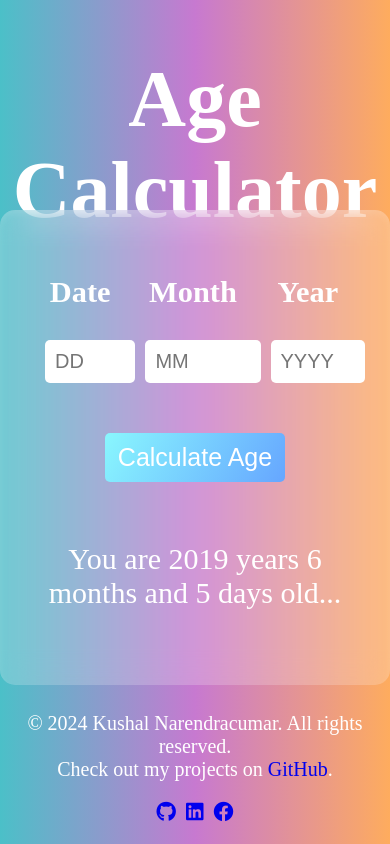
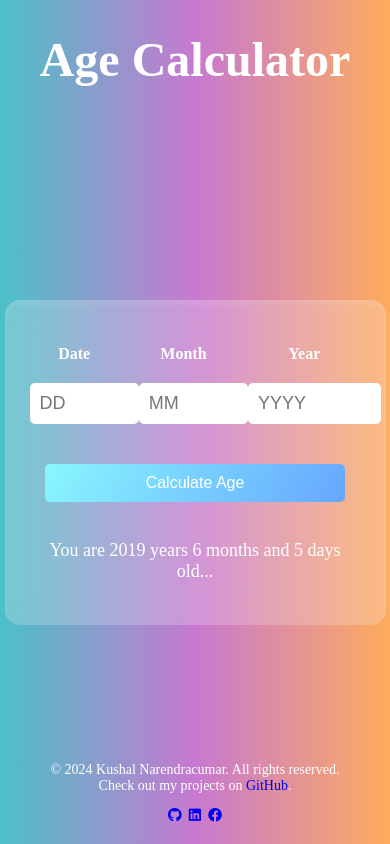
Before and after one commit to Kushal-Narendracumar7/My-Age-Calculator, a plain HTML site: page index.html in a window 390 px wide. Both pictures are taken after typing "5", "5", "5" into the empty fields and a click on the button "Calculate Age". Drawn offline with Linux system fonts and the light colour scheme.

Commit message:
Add responsiveness design to CSS

```diff
--- a/script.js
+++ b/script.js
@@ -1,3 +1,17 @@
+let getDaysInMonth = (month, year) => {
+    if (month == 2) {
+        if ((year % 4 == 0 && year % 100 != 0) || (year % 400 == 0)) {
+            return 29;
+        } else {
+            return 28;
+        }
+    } else if (month == 4 || month == 6 || month == 9 || month == 11) {
+        return 30;
+    } else {
+        return 31;
+    }
+}
+
 let calculate_age = () => {
     let today = new Date();
 
@@ -13,36 +27,23 @@ let calculate_age = () => {
     let months = current_month - birth_month;
     let years = current_year - birth_year;
 
-    if(days < 0){
-        days += today.getDaysInMonth(months);
+
+    if (days < 0) {
+        days += getDaysInMonth(current_month - 1, current_year);
         months--;
     }
 
-    if(months < 0){
+    if (months < 0) {
         years--;
-        months +=12;
+        months += 12;
     }
 
     let val = `You are ${years} years ${months} months and ${days} days old...`;
     console.log(val);
     document.getElementById('age').innerText = val;
-    document.getElementById('date').value="";
-    document.getElementById('month').value="";
-    document.getElementById('year').value="";
+
+
+    document.getElementById('date').value = "";
+    document.getElementById('month').value = "";
+    document.getElementById('year').value = "";
 }
-
-let getDaysInMonth = (month) =>{
-    if(month == 2){
-        if(month % 4 == 0){
-            return 29;
-        }else{
-            return 28;
-        }
-    }else{
-    if(month == 4 || month == 6 || month == 9 || month == 11){
-        return 30;
-    }else{
-        return 31;
-    }
-}
-}
--- a/styles.css
+++ b/styles.css
@@ -1,3 +1,4 @@
+/* Base Styles */
 body {
     background: #FEAC5E;
     background: -webkit-linear-gradient(to right, #4BC0C8, #C779D0, #FEAC5E);
@@ -19,14 +20,15 @@ header {
 }
 
 .main {
-    width:700px;
+    width: 90%; /* Set to 90% width for smaller screens */
+    max-width: 700px; /* Cap width at 700px for larger screens */
     background-color: rgba(255, 255, 255, 0.2);
     border-color: rgba(255, 255, 255, 0.3);
     backdrop-filter: blur(15px);
     padding: 30px;
     border-radius: 15px;
     box-shadow: inset 0 4px 6px rgba(255, 255, 255, 0.1);
-    margin-top: 50px;
+    margin-top: 80px;
 }
 
 table {
@@ -36,8 +38,8 @@ table {
 }
 
 table th, table td {
-    padding: 15px;
-    font-size: 1.9rem;
+    padding: 10px;
+    font-size: 1.5rem; /* Set a default font size */
     color: white;
     text-align: center;
 }
@@ -45,20 +47,16 @@ table th, table td {
 input[type="number"] {
     width: 100%;
     padding: 10px;
-    font-size: 20px;
+    font-size: 18px;
     border: none;
     border-radius: 5px;
 }
 
-input[type="number"]:hover, input[type="number"]:focus {
-    box-shadow: 1px 5px rgba(0, 0, 0, 0.1);
-    outline: none;
-}
-
 button {
     background-image: linear-gradient(120deg, #89f7fe 0%, #66a6ff 100%);
-    width: 60%;
-    font-size: 25px;
+    width: 100%; /* Make the button full-width on smaller screens */
+    max-width: 300px; /* Cap width for larger screens */
+    font-size: 20px;
     padding: 10px;
     border-radius: 5px;
     border: none;
@@ -69,30 +67,74 @@ button {
     display: block;
 }
 
-button:hover {
-    background-image: linear-gradient(120deg, #66a6ff 0%, #89f7fe 100%);
-    transform: scale(1.15);
-}
-
-button:active {
-    transform: scale(0.80);
-}
-
 #age {
-    font-size: 30px;
+    font-size: 25px;
     text-align: center;
     color: white;
 }
 
-footer{
-    position:absolute;
+footer {
+    position: absolute;
     bottom: 0;
-    text-align:center;
-    font-size:20px;
-    padding:20px;
-    color:white;
+    text-align: center;
+    font-size: 18px;
+    padding: 20px;
+    color: white;
 }
 
-footer a{
+footer a {
     text-decoration: none;
 }
+
+/* Responsive Styles */
+@media (max-width: 768px) {
+    header {
+        font-size: 2rem; /* Smaller font for header on smaller screens */
+    }
+
+    .main {
+        padding: 20px; /* Reduce padding for smaller screens */
+    }
+
+    table th, table td {
+        font-size: 1.2rem; /* Smaller font for table cells */
+    }
+
+    button {
+        font-size: 18px; /* Adjust button font size for readability */
+    }
+
+    #age {
+        font-size: 20px;
+    }
+
+    footer {
+        font-size: 16px; /* Smaller font for footer text */
+    }
+}
+
+@media (max-width: 480px) {
+    header {
+        font-size: 1.5rem; /* Even smaller font for very small screens */
+    }
+
+    .main {
+        padding: 15px;
+    }
+
+    table th, table td {
+        font-size: 1rem;
+    }
+
+    button {
+        font-size: 16px;
+    }
+
+    #age {
+        font-size: 18px;
+    }
+
+    footer {
+        font-size: 14px;
+    }
+}
```
